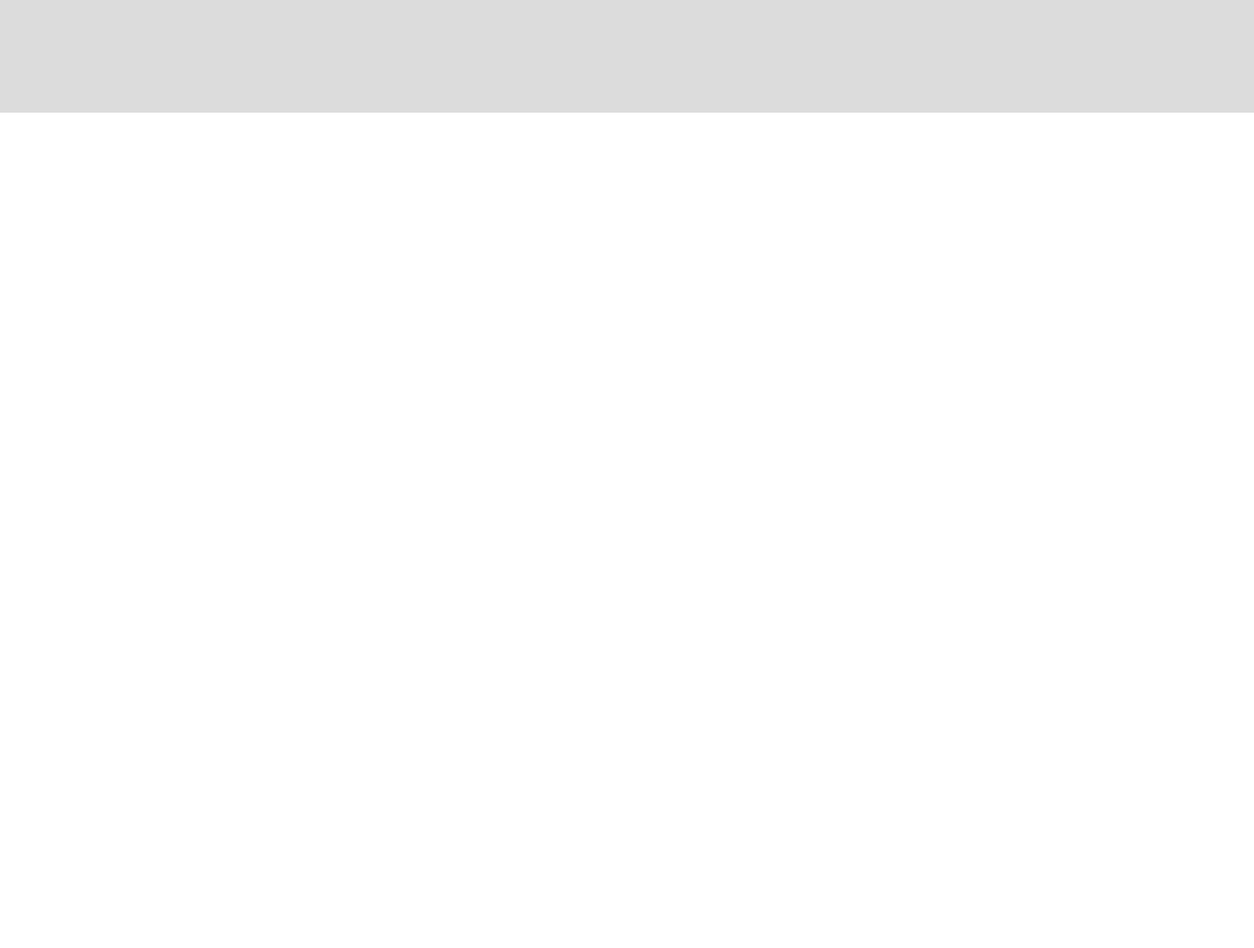
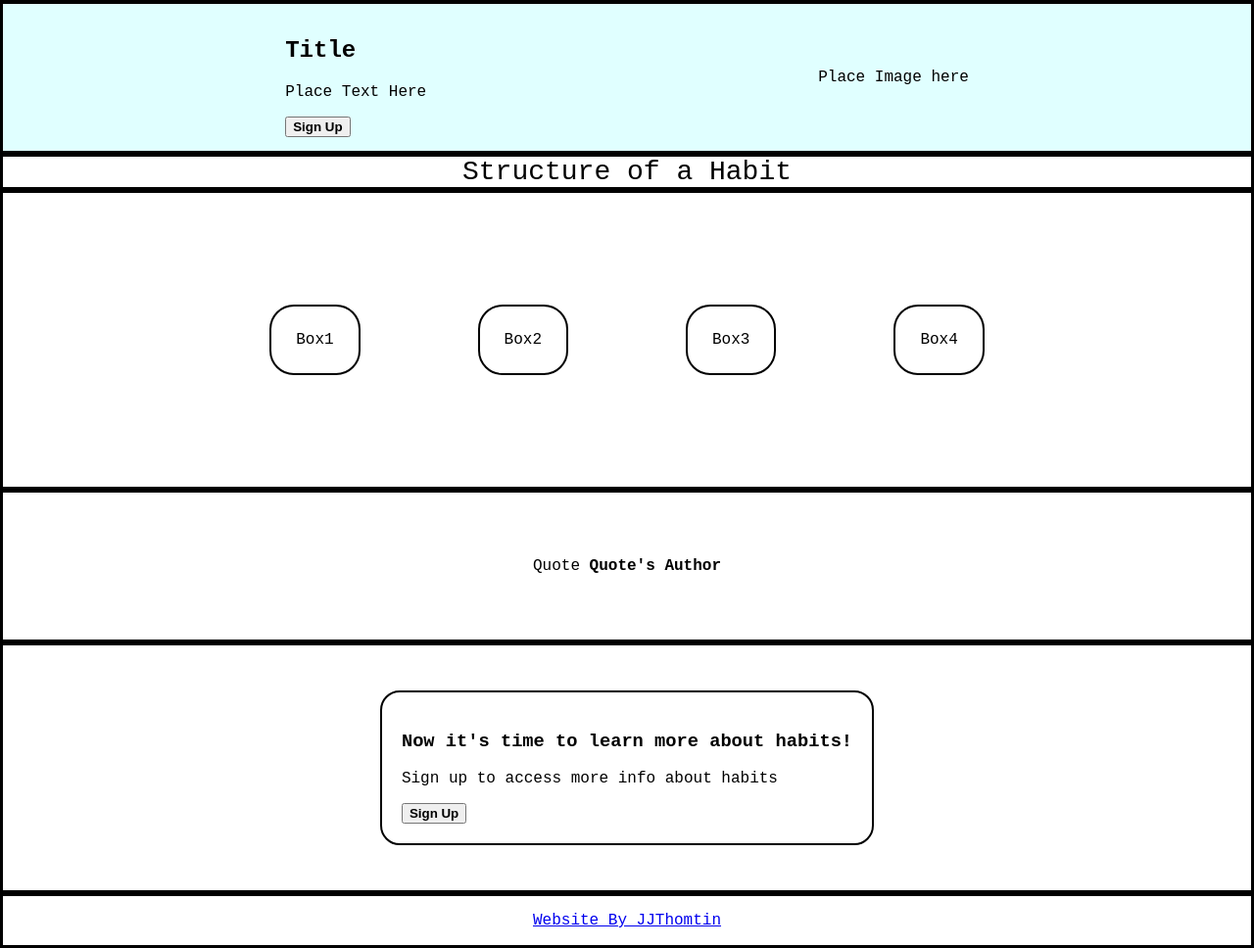
Before and after one commit to JJThomtin/MyFirstLandingPage, a plain HTML site: page index.html in a window 1280 px wide. Shown: the part 85-1053 px from the top of the page at 98% size. Before the commit the page ends 800 px from the top, so only its background shows below. Drawn offline with Linux system fonts and the light colour scheme.

Commit message:
Added CSS Code into HTML Added a rough design of the header of the landing page

```diff
--- a/index.html
+++ b/index.html
@@ -8,7 +8,7 @@
 <body>
     <div class="header">
         <div class="title">
-            Habit
+            How Habits Are Formed
         </div>
         <div class="header-link">
             <ul class="link-list">
@@ -19,52 +19,61 @@
         </div>
     </div>
     <div class="main-body">
+        <div class="main-body-text">
+            <h2>Title</h2>
+            <p>Place Text Here</p>
+            <button><strong>Sign Up</strong></button>
+        </div>
+        <div class="main-body-image">
+            Place Image here
+        </div>
+    </div>
 
+    <div class="body-title">
+        Structure of a Habit
     </div>
+
     <div class="body">
-        <div class="body-title">
-
-        </div>
         <div class="box-section">
             <div class="section-1">
-
+                Box1
             </div>
 
-            <div class="section-2">
-
+            <div class="section-1">
+                Box2
             </div>
 
-            <div class="section-3">
-
+            <div class="section-1">
+                Box3
             </div>
 
-            <div class="section-4">
-
+            <div class="section-1">
+                Box4
             </div>
         </div>
     </div>
 
     <div class="paragraph">
         <div class="text">
-
-        </div>
-        <div class="signature">
-
+            <p>Quote<strong> Quote's Author</strong></p>
         </div>
     </div>
 
     <div class="widget">
-        <div class="text">
+        <div class="widget-box">
+            <div class="text">
+                <h3>Now it's time to learn more about habits!</h3>
+                <p>Sign up to access more info about habits</p>
+            </div>
 
-        </div>
-
-        <div class="sign-up">
-
+            <div class="sign-up">
+                <button class="button"><strong>Sign Up</strong></button>
+            </div>
         </div>
     </div>
 
     <div class="footer">
-
+        <a href="https://github.com/JJThomtin">Website By JJThomtin</a>
     </div>
 </body>
 </html>
--- a/style.css
+++ b/style.css
@@ -1,17 +1,21 @@
 body{
     margin: 0px;
     padding: 0px;
+    font-family: 'Courier New', Courier, monospace;
     display: flex;
     flex-direction: column;
 }
 .header{
-    background: gainsboro;
+    height: 80px;
+    background: rgb(221, 162, 162);
     justify-content: space-between;
     align-items: center;
+    border: 3px solid black;
     display: flex;
 }
 .title{
     margin-left: 16px;
+    font-size: 36px;
 }
 .link-list{
     display: flex;
@@ -22,6 +26,73 @@ body{
 }
 
 .main-body{
-    background: gainsboro;
+    background: lightcyan;
     height: 150px;
+    border: 3px solid black;
+    display: flex;
+    align-items: center;
+    justify-content: center;
+    gap: 400px;
 }
+
+.body{
+    height: 300px;
+    border: 3px solid black;
+    display: flex;
+    justify-content: center;
+}
+
+.body-title{
+    display: flex;
+    justify-content: center;
+    align-items: center;
+    border: 3px solid black;
+    font-size: 28px;
+}
+
+.box-section{
+    display: flex;
+    align-items: center;
+    justify-content: center;
+    gap: 120px;
+}
+
+.section-1{
+    border: 2px solid black;
+    border-radius: 25px;
+    padding: 25px;
+}
+.paragraph{
+    height: 150px;
+    border: 3px solid black;
+    display: flex;
+    justify-content: center;
+    align-items: center;
+}
+
+.widget{
+    display: flex;
+    align-items: center;
+    justify-content: center;
+    height: 250px;
+    border: 3px solid black;
+}
+
+.widget-box{
+    border: 2px solid black;
+    border-radius: 20px;
+    margin: 30px;
+    padding: 20px;
+    height: auto;
+}
+
+.button{
+
+}
+.footer{
+    display: flex;
+    justify-content: center;
+    align-items: center;
+    border: 3px solid black;
+    height: 50px;
+}
```
